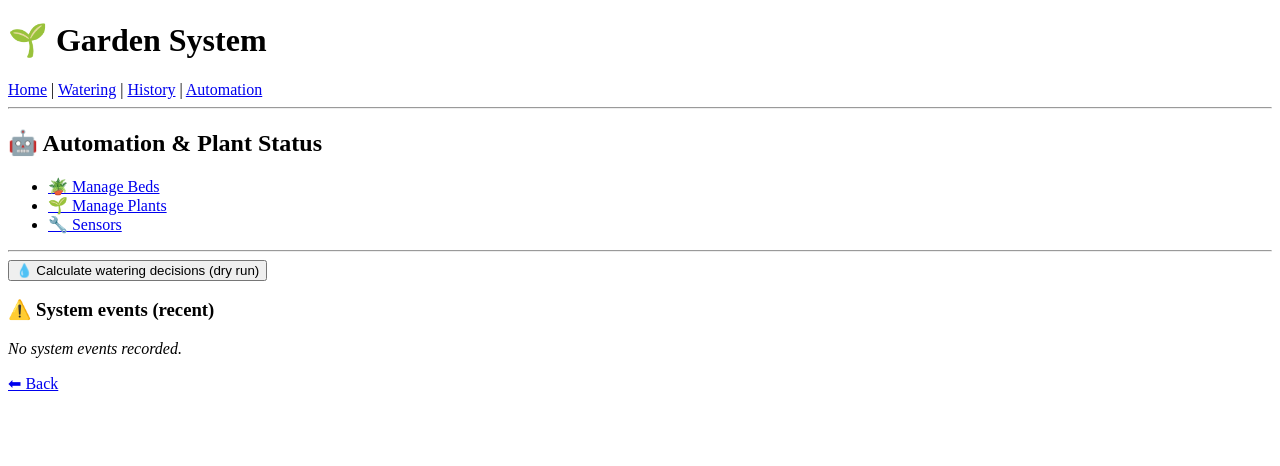
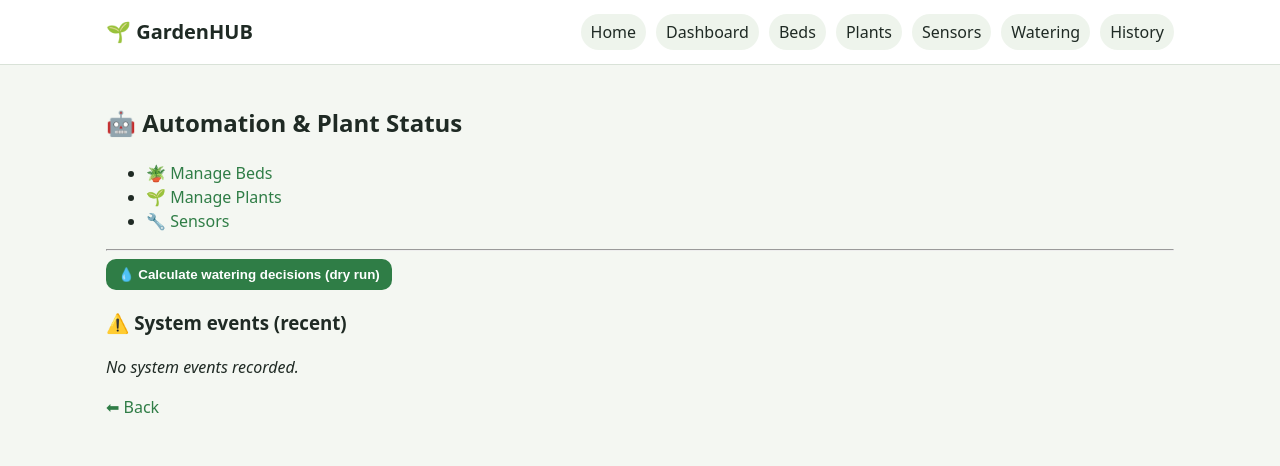
Before and after one commit to Katolux/Watering-System, a Flask app: page /automation in a window 1280 px wide. Shown: the top 466 px of the page. Run offline with Flask 3, Linux system fonts and the light colour scheme; data that the repository does not hold is empty.

Commit message:
Add base.html corrections

```diff
--- a/templates/base.html
+++ b/templates/base.html
@@ -1,23 +1,32 @@
 <!DOCTYPE html>
-<html>
+<html lang="en">
 <head>
-  <title>Garden System</title>
+  <meta charset="UTF-8">
+  <title>{% block title %}GardenHUB{% endblock %}</title>
   <meta name="viewport" content="width=device-width, initial-scale=1">
+
+  <link rel="stylesheet" href="{{ url_for('static', filename='css/main.css') }}">
 </head>
+
 <body>
+  <header class="app-header">
+    <div class="app-header__inner">
+      <a class="app-logo" href="{{ url_for('index') }}">🌱 GardenHUB</a>
 
-<h1>🌱 Garden System</h1>
+      <nav class="app-nav">
+        <a href="{{ url_for('index') }}">Home</a>
+        <a href="{{ url_for('automation.automation') }}">Dashboard</a>
+        <a href="{{ url_for('automation.automation_beds') }}">Beds</a>
+        <a href="{{ url_for('plant.automation_plants') }}">Plants</a>
+        <a href="{{ url_for('sensor.automation_sensors') }}">Sensors</a>
+        <a href="{{ url_for('watering.watering') }}">Watering</a>
+        <a href="{{ url_for('history') }}">History</a>
+      </nav>
+    </div>
+  </header>
 
-<nav>
-  <a href="/">Home</a> |
-  <a href="/watering">Watering</a> |
-  <a href="/history">History</a> |
-  <a href="/automation">Automation</a>
-</nav>
-
-<hr>
-
-{% block content %}{% endblock %}
-
+  <main class="app-main">
+    {% block content %}{% endblock %}
+  </main>
 </body>
 </html>
```
